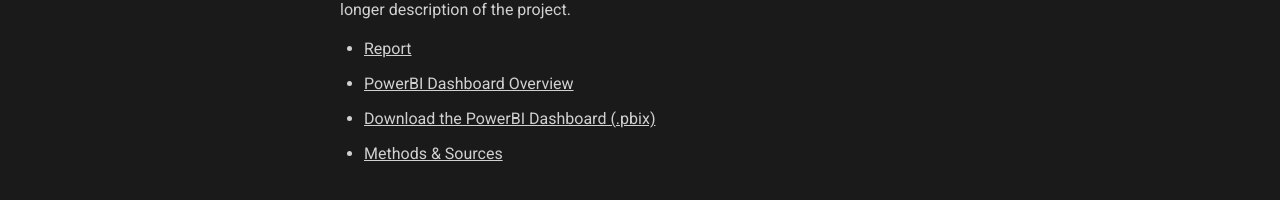
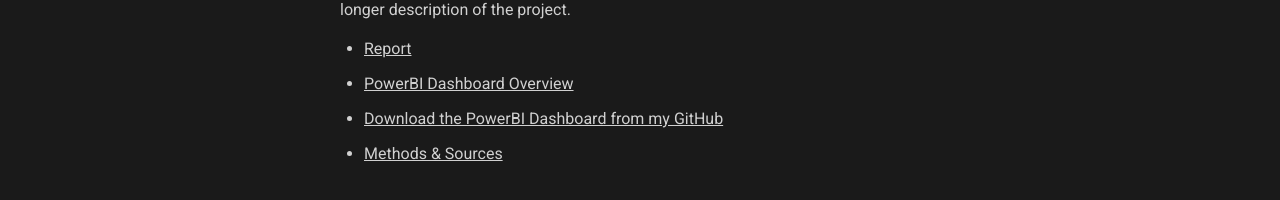
Before and after one commit to joanna-wi/joanna-wi.github.io, a Jekyll site: the page built from _projects/project-1.md, in a window 1280 px wide. Shown: the part 559-759 px from the top of the page. Built offline with Jekyll 4.4.1, drawn with Linux system fonts in a browser that asks for light colours; nearby versions of some CDN libraries.

Commit message:
Update project-1.md

```diff
--- a/_projects/project-1.md
+++ b/_projects/project-1.md
@@ -8,5 +8,5 @@ longer description of the project.
 
 - [Report](https://joanna-wi.github.io/Project-1/Olist%20Report.pdf)
 - [PowerBI Dashboard Overview](https://joanna-wi.github.io/Project-1/Dashboard%20overview/Page%203.jpg)
-- [Download the PowerBI Dashboard (.pbix)](https://joanna-wi.github.io/Project-1/Project%201%20-%20Dashboard.pbix)
+- [Download the PowerBI Dashboard from my GitHub](https://github.com/joanna-wi/joanna-wi.github.io/blob/Project-1/Project%201%20-%20Dashboard.pbix)
 - [Methods & Sources](https://joanna-wi.github.io/Project-1/Methods%20and%20sources.pdf)
```
